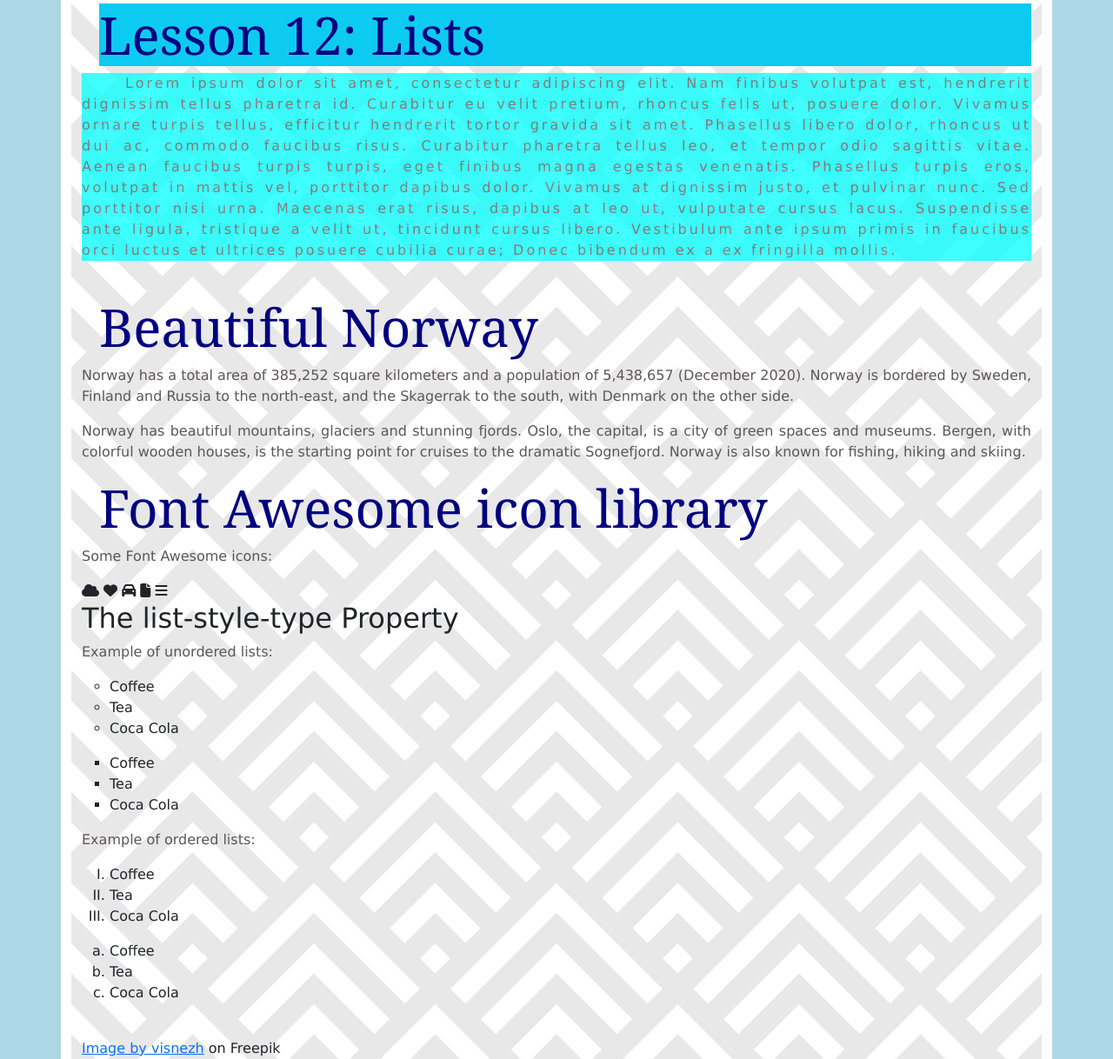
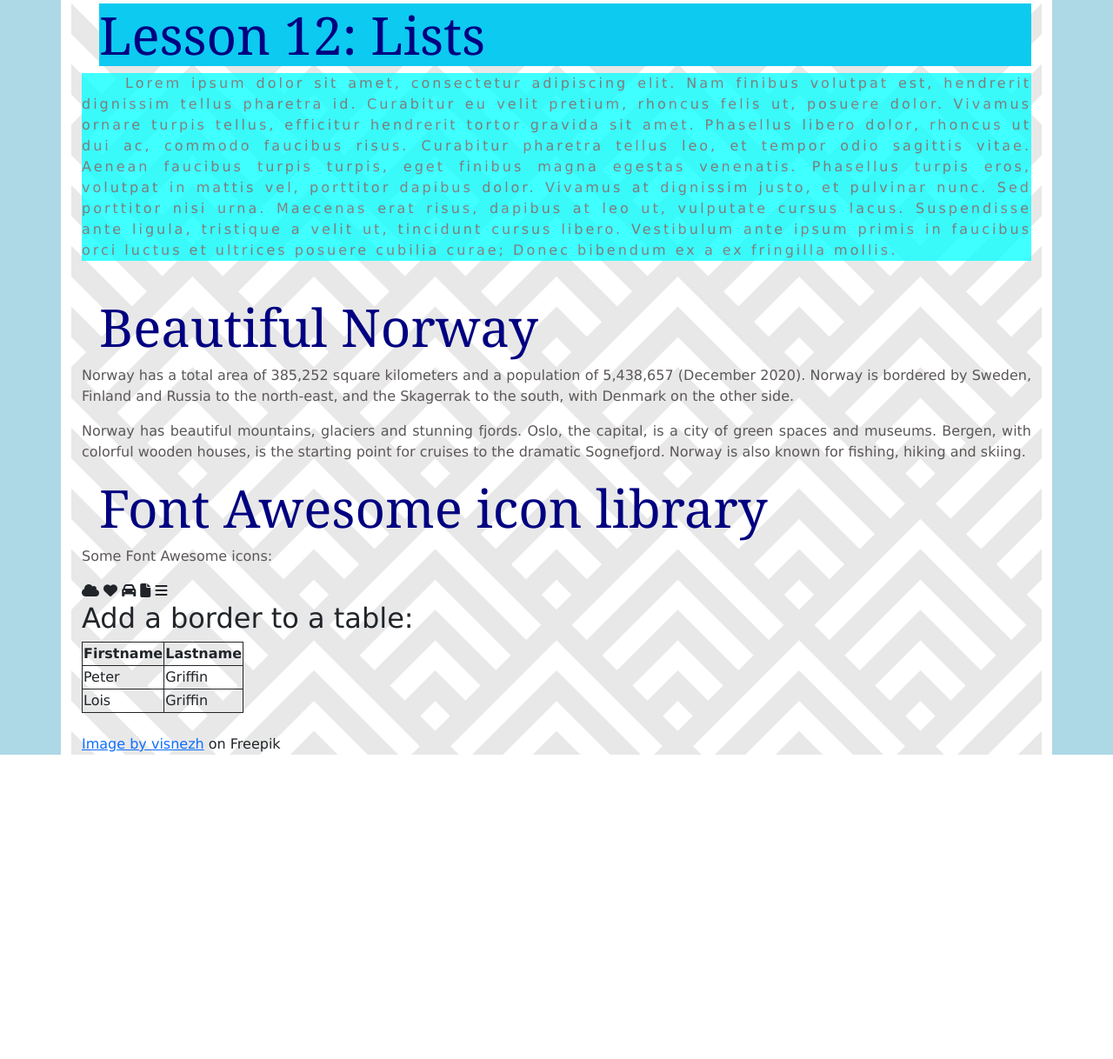
Before and after one commit to acfidelino/lab2, a PHP site: page / in a window 1280 px wide. Shown: the part 604-1822 px from the top of the page at 87% size. After the commit the page ends 1472 px from the top, so only its background shows below. Run offline with PHP 8.4, Linux system fonts and the light colour scheme; some libraries are stand-ins or nearby versions; some web fonts are replaced.

Commit message:
L13.1 Table Borders

```diff
--- a/week3/index.html
+++ b/week3/index.html
@@ -84,34 +84,22 @@
       -->
 
       <br>
-      <h2>The list-style-type Property</h2>
+      <h2>Add a border to a table:</h2>
 
-      <p>Example of unordered lists:</p>
-      <ul class="a">
-        <li>Coffee</li>
-        <li>Tea</li>
-        <li>Coca Cola</li>
-      </ul>
-
-      <ul class="b">
-        <li>Coffee</li>
-        <li>Tea</li>
-        <li>Coca Cola</li>
-      </ul>
-
-      <p>Example of ordered lists:</p>
-      <ol class="c">
-        <li>Coffee</li>
-        <li>Tea</li>
-        <li>Coca Cola</li>
-      </ol>
-
-      <ol class="d">
-        <li>Coffee</li>
-        <li>Tea</li>
-        <li>Coca Cola</li>
-      </ol>
-
+      <table>
+        <tr>
+          <th>Firstname</th>
+          <th>Lastname</th>
+        </tr>
+        <tr>
+          <td>Peter</td>
+          <td>Griffin</td>
+        </tr>
+        <tr>
+          <td>Lois</td>
+          <td>Griffin</td>
+        </tr>
+      </table>
       <br>
       <a href="https://www.freepik.com/free-vector/seamless-pattern_2403529.htm#query=background%20pattern&position=5&from_view=keyword">Image by visnezh</a> on Freepik
   </div>
--- a/week3/styles.css
+++ b/week3/styles.css
@@ -37,6 +37,7 @@ a.btn:hover, a.btn:active {
   background-color: red;
 }
 */
+/*
 ul.a {
   list-style-type: circle;
 }
@@ -52,3 +53,7 @@ ol.c {
 ol.d {
   list-style-type: lower-alpha;
 }
+*/
+table, th, td {
+  border: 1px solid !important;
+}
```
